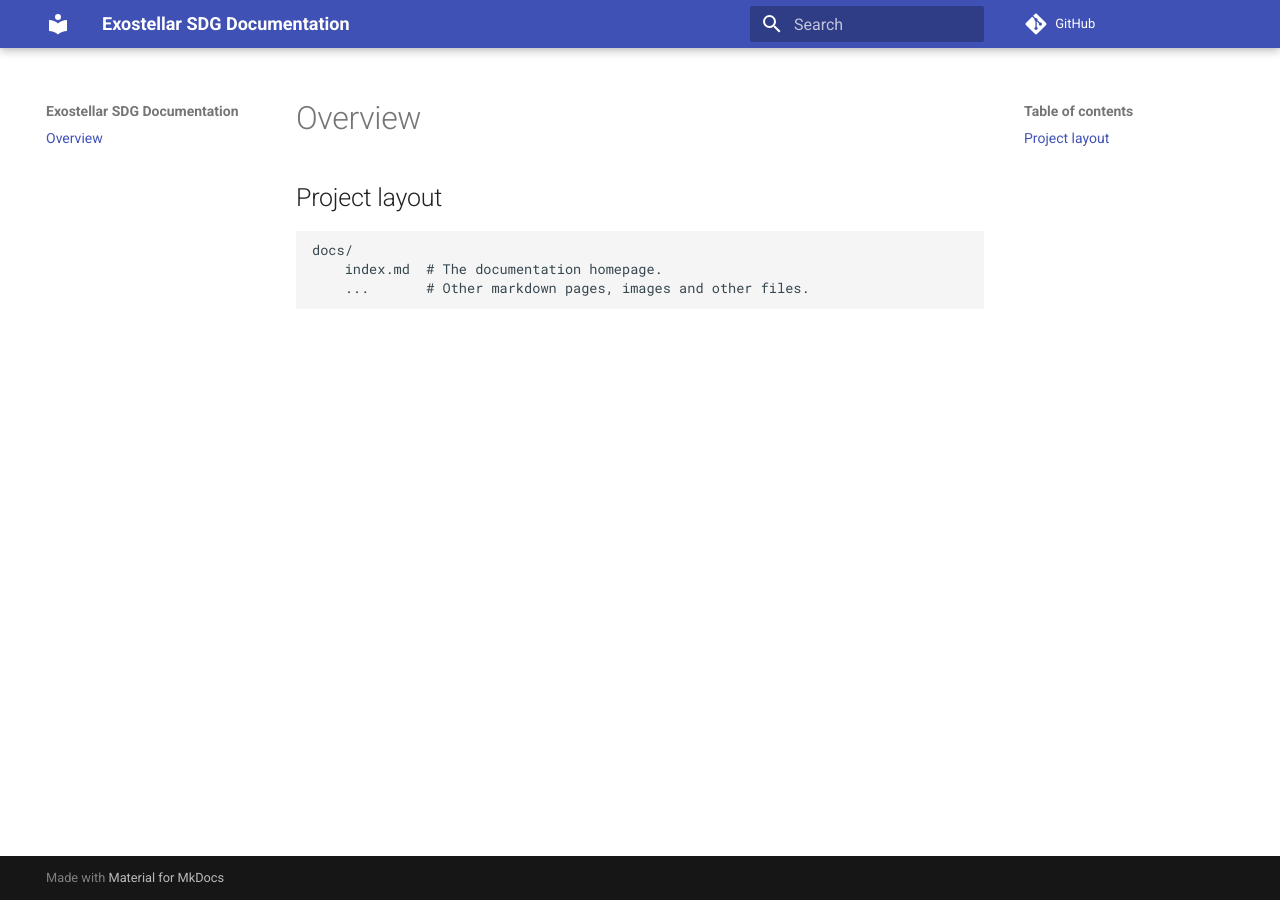
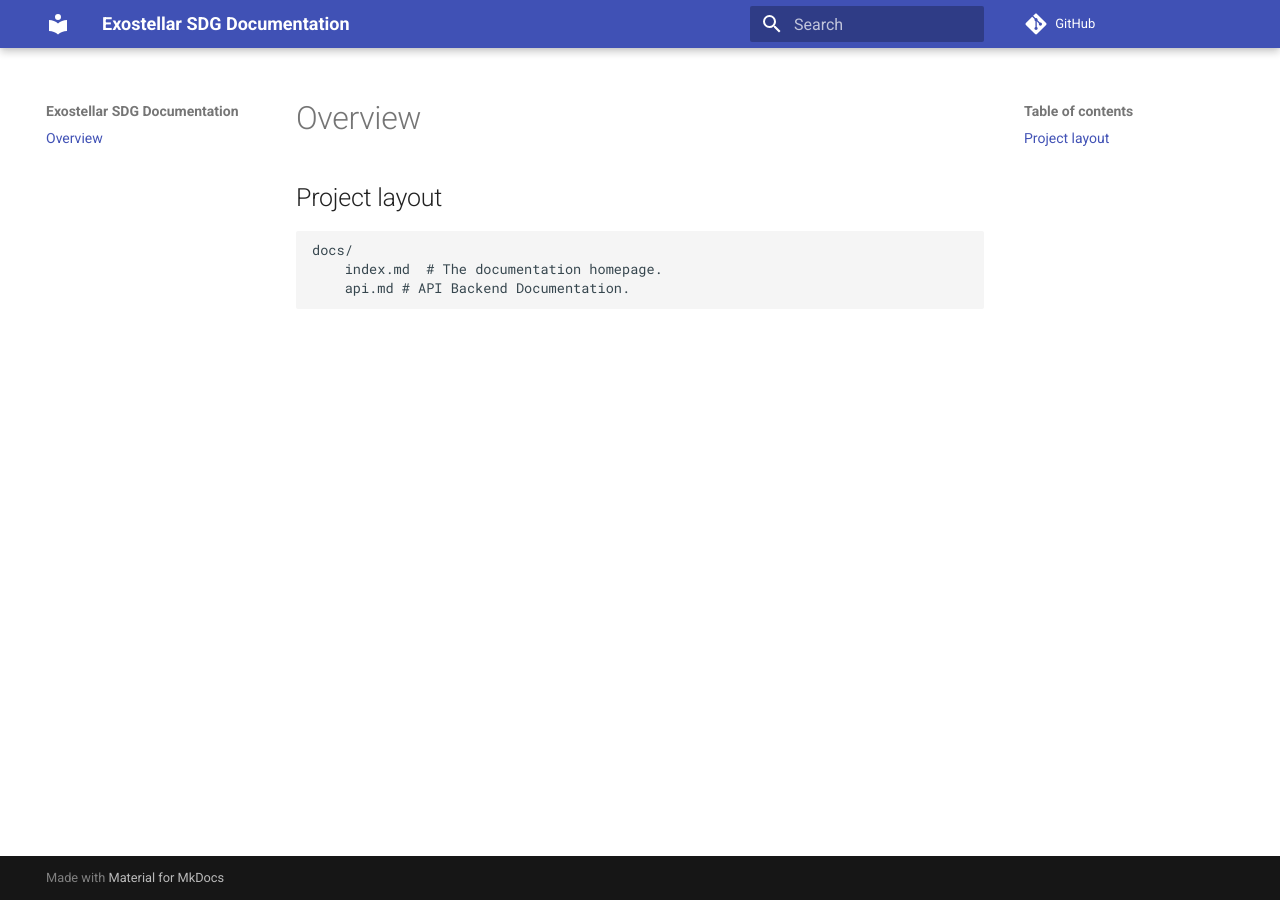
Before and after one commit to Exostellar/docs, an MkDocs documentation site: the page built from docs/index.md, in a window 1280 px wide. Built offline with MkDocs 1.6.1 and Material for MkDocs 9.7.7, drawn with Linux system fonts in a browser that asks for light colours; comment, search, counter and statistics services are not loaded.

Commit message:
Added API backend section

```diff
--- a/docs/index.md
+++ b/docs/index.md
@@ -6,4 +6,4 @@
 
     docs/
         index.md  # The documentation homepage.
-        ...       # Other markdown pages, images and other files.
+        api.md # API Backend Documentation.
```
